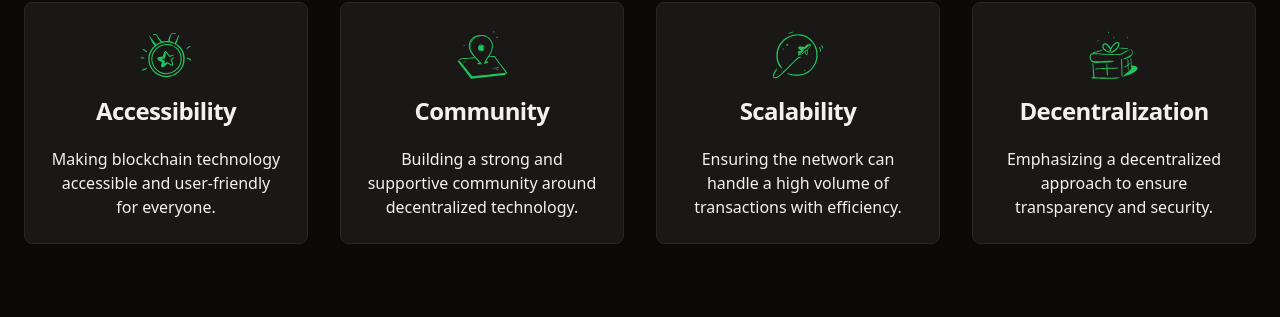
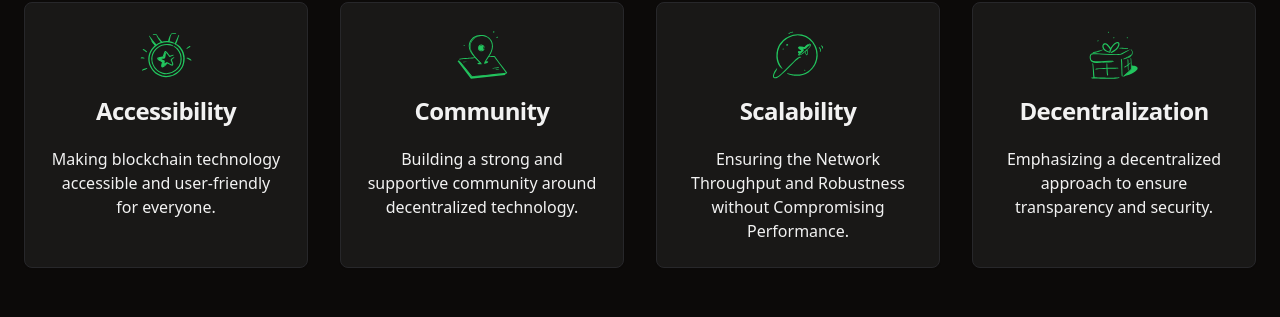
Before and after one commit to 0xZephyria/zephyria-home, a React (Vite) app: page / in a window 1280 px wide. Shown: the part 2121-2438 px from the top of the page. Built offline with nearby package versions, Linux system fonts and the light colour scheme.

Commit message:
Update HowItWorks.tsx

```diff
--- a/src/components/HowItWorks.tsx
+++ b/src/components/HowItWorks.tsx
@@ -24,7 +24,7 @@ const features: FeatureProps[] = [
     icon: <PlaneIcon />,
     title: "Scalability",
     description:
-      "Ensuring the network can handle a high volume of transactions with efficiency.",
+      "Ensuring the Network Throughput and Robustness without Compromising Performance.",
   },
   {
     icon: <GiftIcon />,
```
